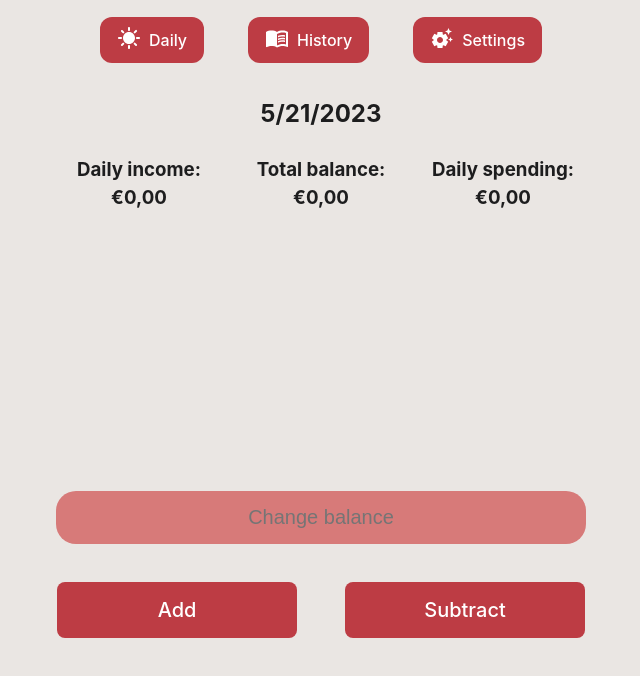
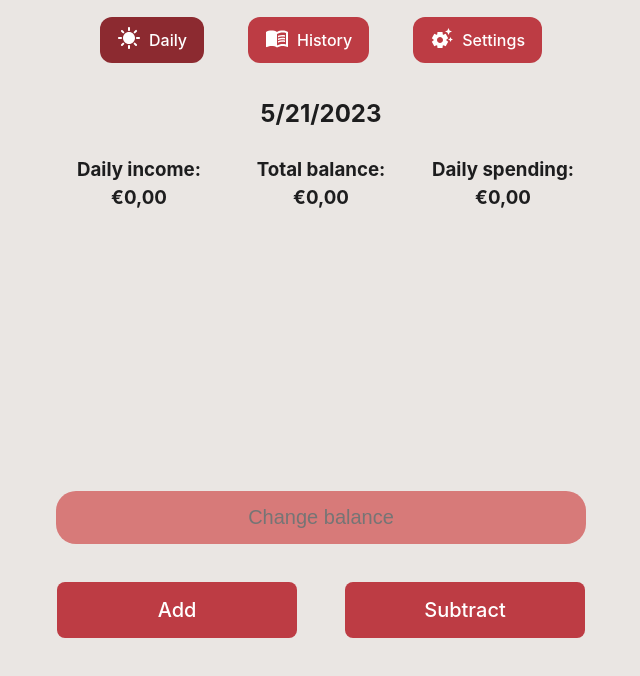
Before and after one commit to NoxiousHex/finance-tracker, a React (Vite) app: page / in a window 1280 px wide. Shown: the top 676 px of the page, without its empty margins (319-959 px from the left). Built offline with nearby package versions, Linux system fonts and the light colour scheme; no server answers; the database is empty.

Commit message:
highlight active page

```diff
--- a/src/App.tsx
+++ b/src/App.tsx
@@ -98,7 +98,7 @@ function App() {
 
     return (
         <>
-            <Navbar setPage={setPage} />
+            <Navbar page={page} setPage={setPage} />
             <main>{renderRoute}</main>
         </>
     );
--- a/src/components/Navbar.tsx
+++ b/src/components/Navbar.tsx
@@ -4,22 +4,41 @@ import "../styles/navbar.css";
 import { MdSunny, MdMenuBook, MdSettingsSuggest } from "react-icons/md";
 
 interface NavbarProps {
+    page: string;
     setPage: Dispatch<SetStateAction<Route>>;
 }
 
 const Navbar: FC<NavbarProps> = (props) => {
-    const { setPage } = props;
+    const { page, setPage } = props;
+
+    const activePageColor = { backgroundColor: "#8c2a30" };
+    const dailyActive = page === "daily" ? activePageColor : {};
+    const historyActive = page === "history" ? activePageColor : {};
+    const settingsActive = page === "settings" ? activePageColor : {};
+
     return (
         <nav className="navbar">
-            <a className="nav-link" onClick={() => setPage("daily")}>
+            <a
+                className="nav-link"
+                onClick={() => setPage("daily")}
+                style={dailyActive}
+            >
                 <MdSunny className="nav-icon" />
                 Daily
             </a>
-            <a className="nav-link" onClick={() => setPage("history")}>
+            <a
+                className="nav-link"
+                onClick={() => setPage("history")}
+                style={historyActive}
+            >
                 <MdMenuBook className="nav-icon" />
                 History
             </a>
-            <a className="nav-link" onClick={() => setPage("settings")}>
+            <a
+                className="nav-link"
+                onClick={() => setPage("settings")}
+                style={settingsActive}
+            >
                 <MdSettingsSuggest className="nav-icon" />
                 Settings
             </a>
```
